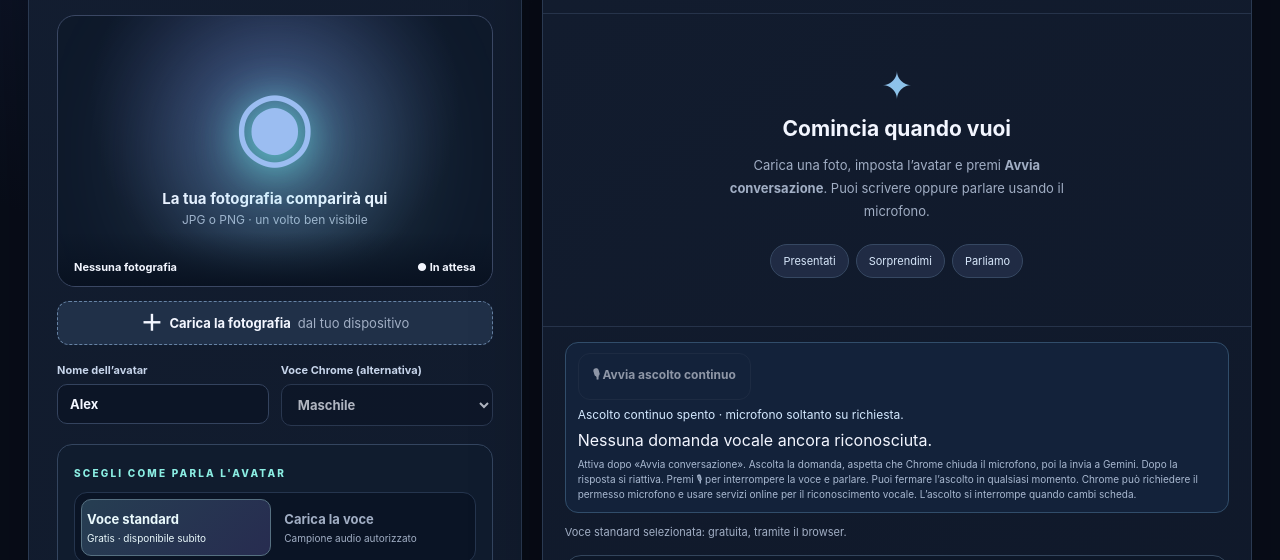
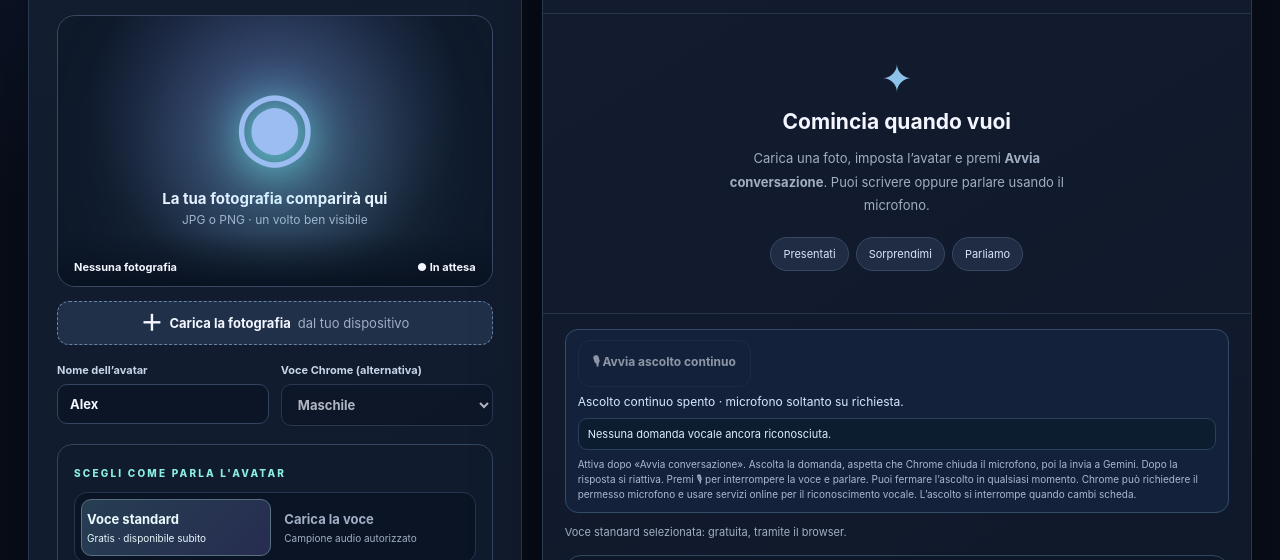
Before and after one commit to massalex2022-svg/viva-ai, a plain HTML site: page index.html in a window 1280 px wide. Shown: the part 210-770 px from the top of the page. Drawn offline with Linux system fonts and the light colour scheme.

Commit message:
VIVA AI 2.21: clear readable status of the voice question detected on Chrome

```diff
--- a/styles.css
+++ b/styles.css
@@ -229,3 +229,6 @@
 .handsfree-panel button:disabled{opacity:.55;cursor:not-allowed}
 .handsfree-state{font-size:12px;color:#d4e9ff;line-height:1.35}
 .handsfree-panel small{font-size:10px;line-height:1.5;color:#a9b9d1}
+
+/* VIVA AI 2.21 — conferma visibile della domanda effettivamente riconosciuta */
+.handsfree-last-heard{min-height:22px;padding:7px 9px;border-radius:9px;background:#0c1d30;border:1px solid #29405d;color:#dceeff;font-size:11px;line-height:1.5;overflow-wrap:anywhere}
```
